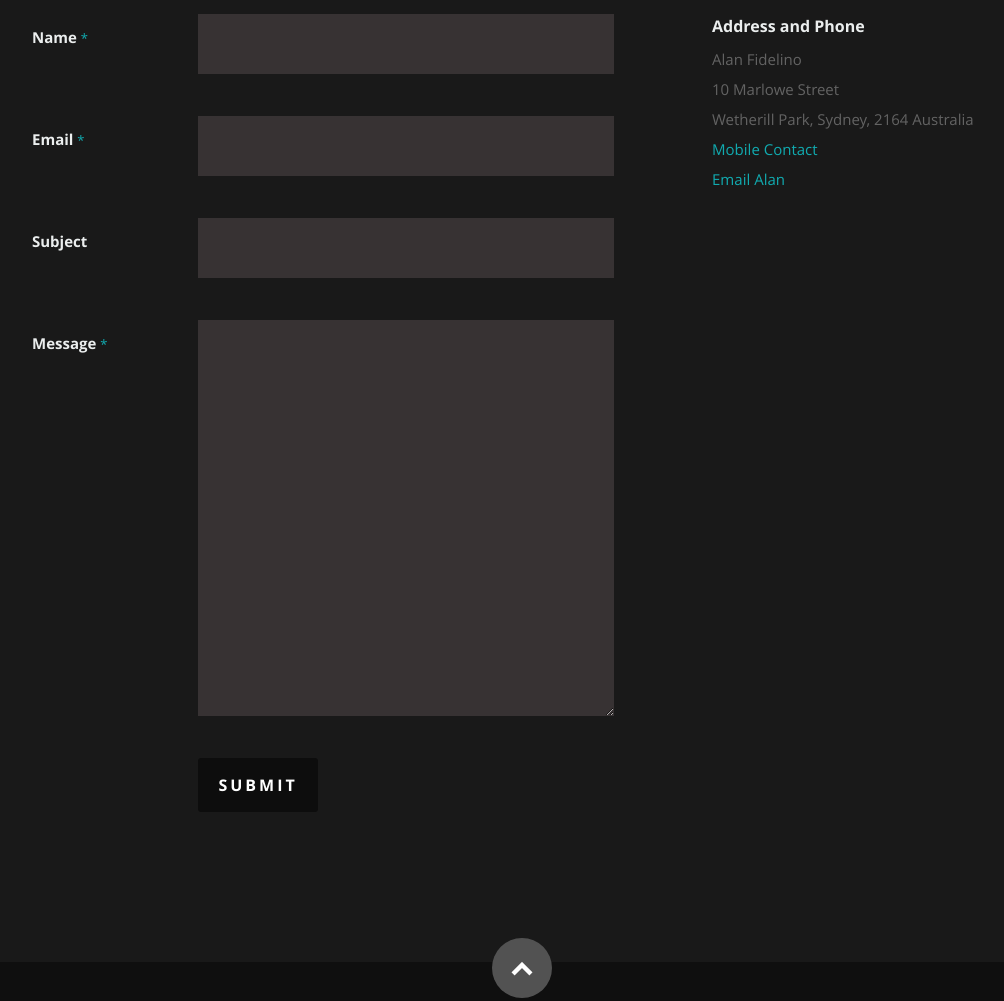
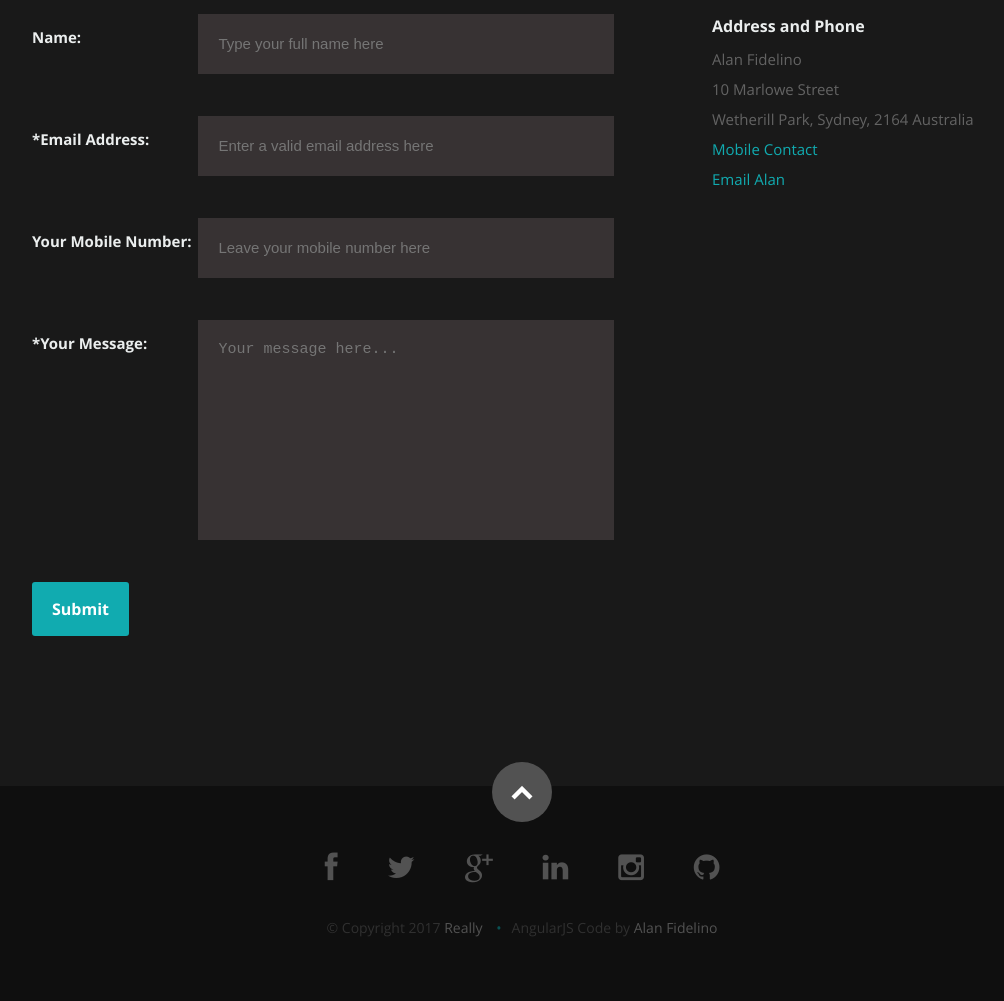
Before and after one commit to afide26/afresume, a website: page public/index.html in a window 1280 px wide. Shown: the part 5360-6361 px from the top of the page, without its empty margins (118-1122 px from the left). Drawn offline with nearby package versions, Linux system fonts and the light colour scheme.

Commit message:
Amend email form

```diff
--- a/public/index.html
+++ b/public/index.html
@@ -298,47 +298,29 @@
 
          <div class="row">
             <div class="eight columns">
-               <!-- form -->
-              <form action="https://formspree.io/alanfidelino@yahoo.com.au" method="POST" id="contactForm" name="contactForm">
-      					<fieldset>
-                  <div>
-      					   <label for="contactName">Name <span class="required">*</span></label>
-      					   <input type="text" required="required" value="" size="35" id="contactName" name="name">
-                  </div>
-
-                  <div>
-      					   <label for="contactEmail">Email <span class="required">*</span></label>
-      					   <input type="text" required="required" size="35" id="contactEmail" name="reply_to">
-                  </div>
-
-                  <div>
-      					   <label for="contactSubject">Subject</label>
-      					   <input type="text" required="required" size="35" id="contactSubject" name="_subject">
-                   <input type="hidden" size="35" value="Email Enquiry" name="_subject">
-                  </div>
-
-                  <div>
-                     <label for="contactMessage">Message <span class="required">*</span></label>
-                     <textarea required="required" cols="50" rows="15" id="contactMessage" name="messageBox"></textarea>
-                  </div>
-                  <div>
-                    <input type="text" name="_gotcha" style="display:none" />
-                    <input type="hidden" name="_format" value="plain"/>
-                    <input type="hidden" name="_next" value="/thankyou.html" />
-                  </div>
-                  <div>
-                     <button type="submit" class="submit" value="Send">Submit</button>
-                  </div>
-
-      					</fieldset>
-      				</form> <!-- Form End -->
-
-               <!-- contact-warning -->
-               <div id="message-warning"> Error boy</div>
-               <!-- contact-success -->
-				   <div id="message-success">
-                  <i class="fa fa-check"></i>Your message was sent, thank you!<br>
-				   </div>
+              <form action="https://formspree.io/alanfidelino@yahoo.com.au" method="POST">
+                <div class="form-group">
+                  <label for="name">Name:</label>
+                  <input type="text" name="name" id="name" class="form-control" placeholder="Type your full name here">
+                </div>
+                <div class="form-group">
+                  <label for="email">*Email Address:</label>
+                  <input id="email" name="_replyto" type="email" required="required" class="form-control" placeholder="Enter a valid email address here">
+                </div>
+                <div class="form-group">
+                  <label for="telNo">Your Mobile Number:</label>
+                  <input id="telNo" name="telephone" type="tel" class="form-control" placeholder="Leave your mobile number here">
+                </div>
+                <div class="form-group">
+                  <label for="messageBox">*Your Message:</label>
+                  <textarea id="messageBox" name="messageBox" style="resize:none" minlength="10" maxlength="200" required="required" cols="40" rows="5" class="form-control" placeholder="Your message here..."></textarea>
+                  <p id="visible-comment"></p>
+                  <p id="char-count"></p>
+                </div>
+                <div class="form-group">
+                  <button id="button" type="submit" value="Send" class="btn btn-success">Submit</button>
+                </div>
+              </form>
 
             </div>
 
```
